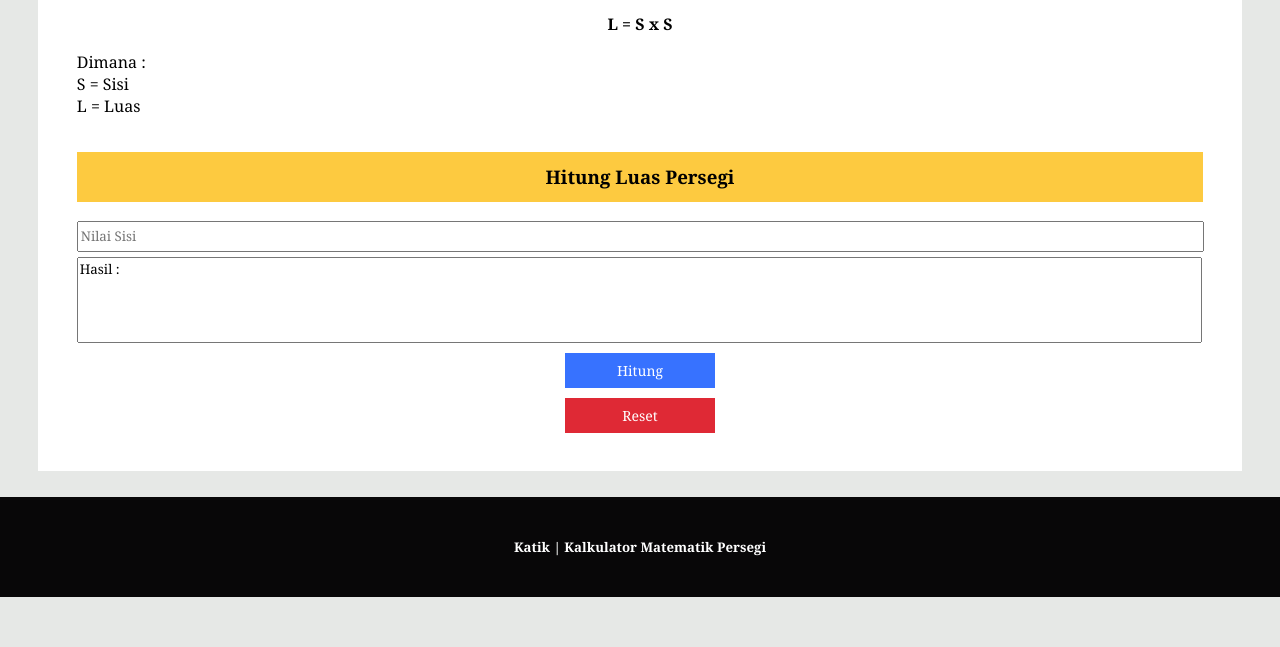
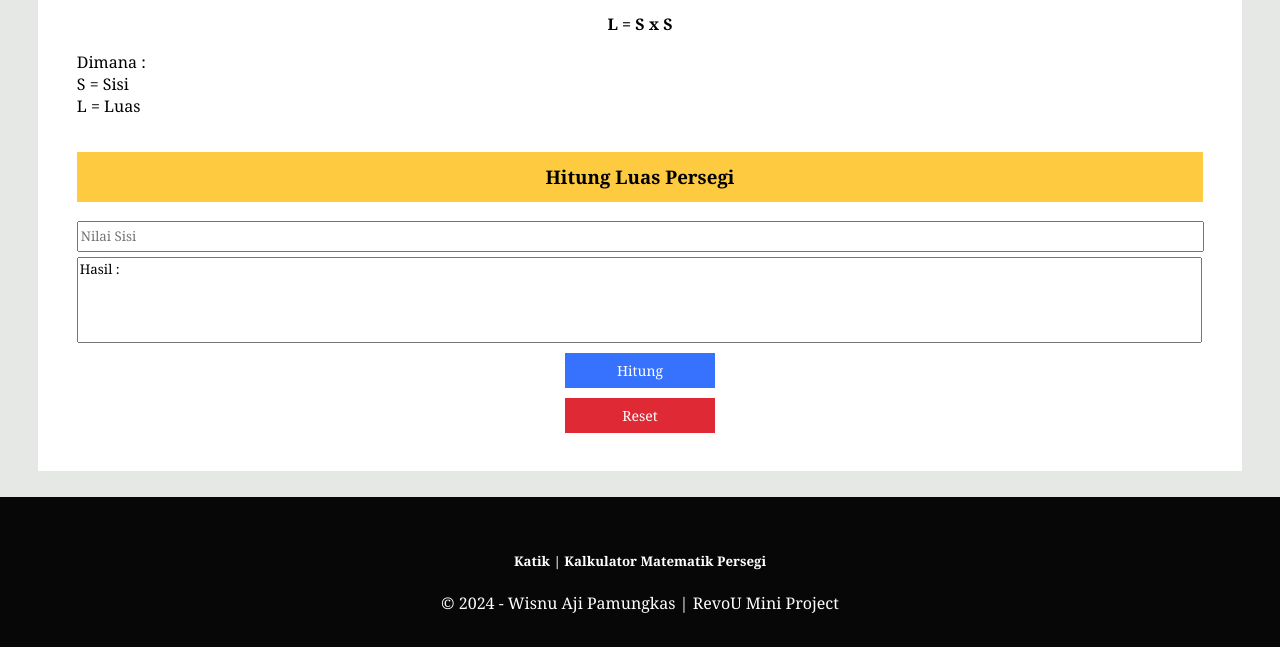
Before and after one commit to revou-fundamental-course/8-jan-24-wisnuajipamungkas354, a plain HTML site: page index.html in a window 1280 px wide. Shown: the part 718-1365 px from the top of the page. Before the commit the page ends 1315 px from the top, so only its background shows below. Drawn offline with Linux system fonts and the light colour scheme.

Commit message:
Katik Final 2

```diff
--- a/css/style.css
+++ b/css/style.css
@@ -116,9 +116,16 @@ button {
 }
 
 footer {
-    text-align: center;
+    display: flex;
+    flex-direction: column;
     background-color: #080708;
     color: #FFFF;
-    height: 100px;
-    line-height: 100px;
+    height: 150px;
+    justify-content: center;
+    align-items: center;
 }
+
+footer>span {
+    margin: 0;
+    color: #FFFF;
+}
--- a/index.html
+++ b/index.html
@@ -39,6 +39,7 @@
     </div>
     <footer>
         <h5>Katik | Kalkulator Matematik Persegi</h5>
+        <span>&copy; 2024 - Wisnu Aji Pamungkas | RevoU Mini Project</span>
     </footer>
 
     <script src="js/script.js"></script>
```
